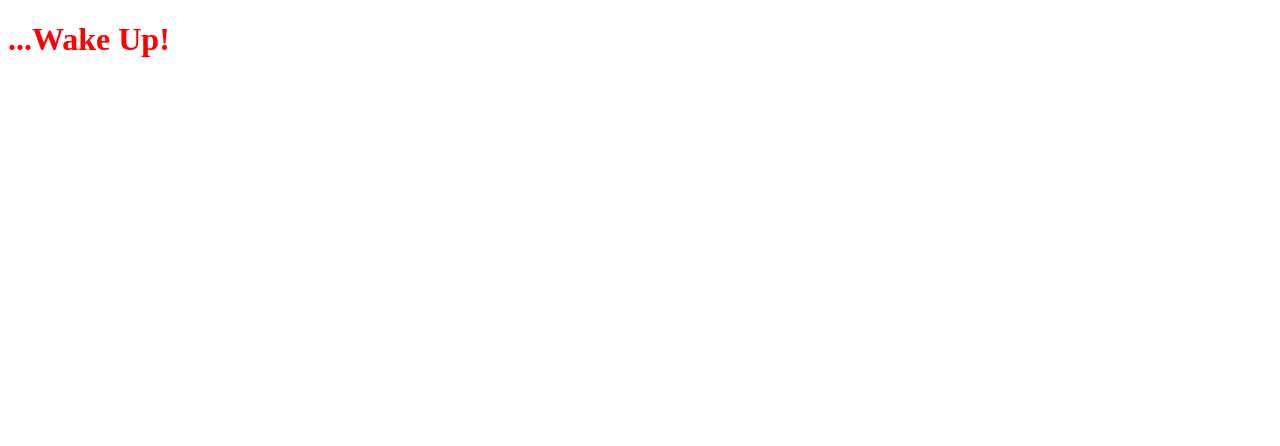
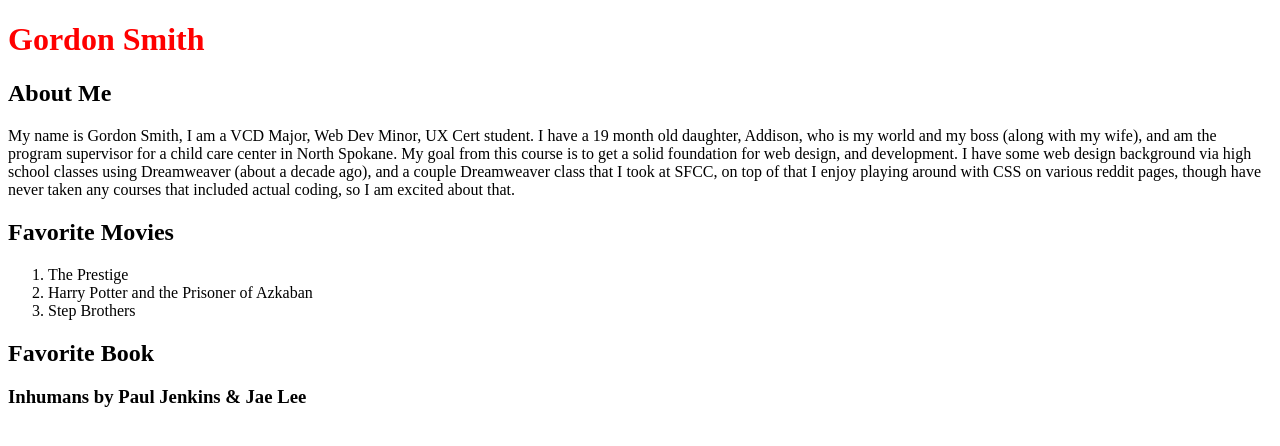
Before and after one commit to Gordon325/Gordon325.github.io, a plain HTML site: page index.html in a window 1280 px wide. Drawn offline with Linux system fonts and the light colour scheme.

Commit message:
New Index

```diff
--- a/index.html
+++ b/index.html
@@ -6,6 +6,16 @@
     <link rel="stylesheet" href="css/main.css"/>
 </head>
 <body>
-    <h1>...Wake Up!</h1>
+    <h1> Gordon Smith </h1>
+    <h2> About Me </h2>
+    <p>My name is Gordon Smith, I am a VCD Major, Web Dev Minor, UX Cert student. I have a 19 month old daughter, Addison, who is my world and my boss (along with my wife), and am the program supervisor for a child care center in North Spokane. My goal from this course is to get a solid foundation for web design, and development. I have some web design background via high school classes using Dreamweaver (about a decade ago), and a couple Dreamweaver class that I took at SFCC, on top of that I enjoy playing around with CSS on various reddit pages, though have never taken any courses that included actual coding, so I am excited about that.</p>
+    <h2> Favorite Movies </h2>
+    <ol>
+      <li>The Prestige</li>
+      <li>Harry Potter and the Prisoner of Azkaban</li>
+      <li>Step Brothers</li>
+    </ol>
+    <h2>Favorite Book</h2>
+    <h3>Inhumans by Paul Jenkins & Jae Lee</h3>
 </body>
 </html>
```
Also changed, not shown: 1 other file.
